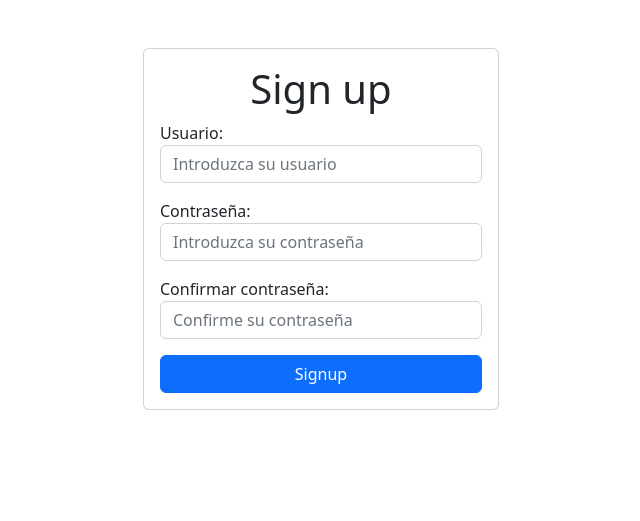
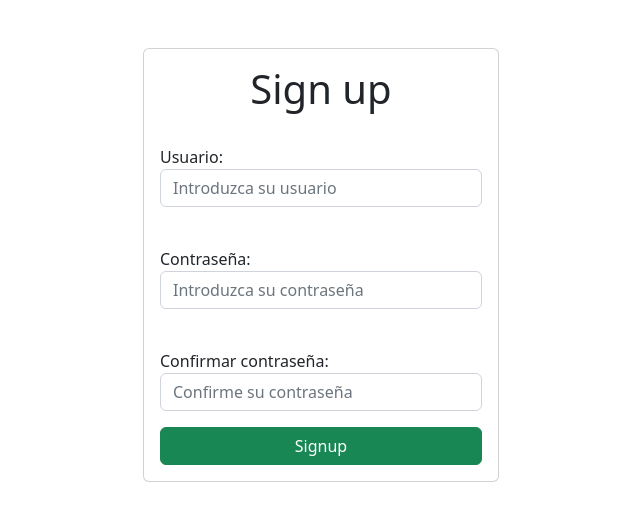
Before and after one commit to Enrique07721/django-crud-2, a Django app: page /signup/ in a window 1280 px wide. Shown: the part 56-577 px from the top of the page, without its empty margins (319-959 px from the left). Run offline with Django 4.2, Linux system fonts and the light colour scheme.

Commit message:
Update signup.html

```diff
--- a/tasks/templates/signup.html
+++ b/tasks/templates/signup.html
@@ -6,7 +6,7 @@
     <div class="row">
         <div class="col-md-4 offset-md-4 mt-5">
             <form method="POST" class="card card-body">
-                <h1 class="text-center">Sign up</h1>
+                <h1 class="text-center">Sign up</h1><br>
 
                 {{error}}
                 {% csrf_token %}
@@ -14,18 +14,18 @@
                 <div class="mb-3">
                     <label for="username">Usuario:</label>
                     <input type="text" name="username" class="form-control" placeholder="Introduzca su usuario">
-                </div>
+                </div><br>
 
                 <div class="mb-3">
                     <label for="password1">Contraseña:</label>
                     <input type="password" name="password1" class="form-control" placeholder="Introduzca su contraseña">
-                </div>
+                </div><br>
 
                 <div class="mb-3">
                     <label for="password2">Confirmar contraseña:</label>
                     <input type="password" name="password2" class="form-control" placeholder="Confirme su contraseña">
                 </div>
-                <button class="btn btn-primary">Signup</button>
+                <button class="btn btn-success">Signup</button>
             </form>
         </div>
     </div>
```
